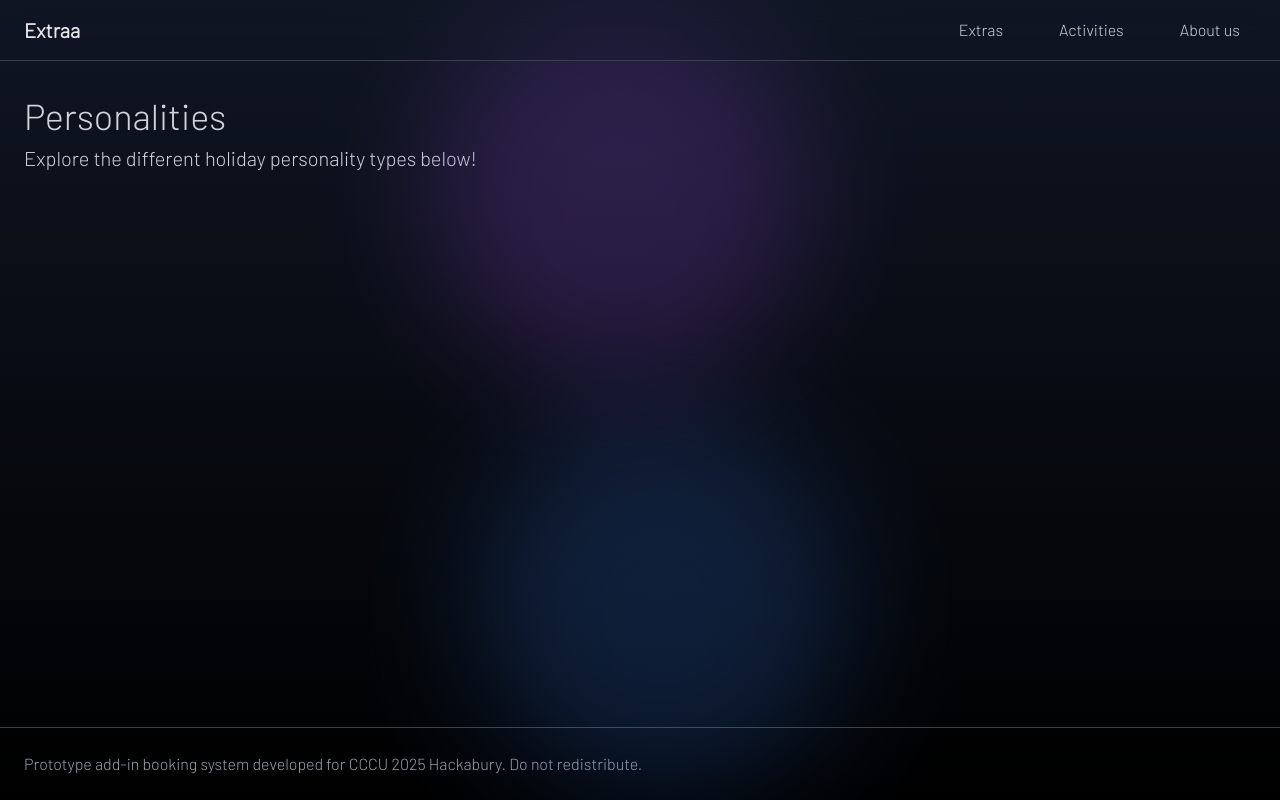
After one commit to jess-excell/hackabury-submission, a Django app: page /personality/ in a window 1280 px wide. The commit adds this page. Run offline with Django 5.2, Linux system fonts and the light colour scheme; data that the repository does not hold is empty; some libraries are stand-ins or nearby versions.

Commit message:
Add ability to view all personality types from Personalities page

```diff
--- a/theApp/templates/activities.html
+++ b/theApp/templates/activities.html
@@ -6,7 +6,7 @@
     <div class="bg-blue-200/30 rounded-lg p-6 shadow-md">
         <h3 class="text-xl text-white font-semibold mb-2">Find an Activity</h3>
         <p class="text-gray-300 mb-4">Give someone special an unforgettable experience. Not sure what's best for them? Take this short quiz to narrow down what will make their day.</p>
-        <a href="/quiz" class="text-blue-500 font-bold hover:underline">Take the quiz now</a>
+        <a href="{% url 'quiz' %}" class="text-blue-500 font-bold hover:underline">Take the quiz now</a> or <a href="{% url 'personalities' %}" class="text-blue-500 font-bold hover:underline">explore personality types</a>
     </div>
     {% for activity in activities %}
         <div class="bg-gray-800 rounded-lg p-6 shadow-md">
--- /dev/null
+++ b/theApp/templates/personalities.html
@@ -0,0 +1,19 @@
+{% extends 'base.html' %}
+{% block content %}
+<h1 class="text-4xl pb-2">Personalities</h1>
+<p class="text-xl pb-5">Explore the different holiday personality types below!</p>
+
+<ul class="grid grid-cols-1 md:grid-cols-2 lg:grid-cols-3 gap-6">
+    {% for personality in personalities %}
+        <a class="brightness-90 hover:brightness-[110%] cursor-pointer ease-in-out transition" href="{% url 'personality' personality=personality.slug %}">
+            <li class="outline m-10 rounded">
+                <image src={{personality.image_src}} class="aspect-[3/2] rounded-tl rounded-tr"/>
+                <div class="p-3">
+                    <h3 class="font-bold">{{personality | title}}</h3>
+                    <p>{{personality.description}}</p>
+                </div>
+            </li>
+        </a>
+    {% endfor %}
+</ul>
+{% endblock %}
--- a/theApp/urls.py
+++ b/theApp/urls.py
@@ -10,5 +10,6 @@ urlpatterns = [
     path('activities/', ActivitiesView, name='activities'),
     path('about/', AboutView.as_view(), name='about'),
     path('quiz/', QuizView.as_view(), name="quiz"),
+    path('personality/', PersonalitiesView.as_view(), name="personalities"),
     path('personality/<slug:personality>', PersonalityView.as_view(), name="personality")
 ]
--- a/theApp/views.py
+++ b/theApp/views.py
@@ -5,7 +5,7 @@ from django.http import HttpResponse
 from django.shortcuts import redirect
 from .models import addOn, HolidayPersonalityType
 from django.db.models import Q
-from django.views.generic import DetailView
+from django.views.generic import DetailView, ListView
 from django.shortcuts import get_object_or_404
 
 from django.views.generic.edit import FormView
@@ -144,6 +144,12 @@ class QuizView(FormView):
         top = max(scores, key=scores.get)
         return redirect("personality", personality=top)
 
+class PersonalitiesView(ListView):
+    """View used with `personalities.html` to provide a menu of holiday personality types."""
+    template_name = "personalities.html"
+    context_object_name = "personalities"
+    model = HolidayPersonalityType
+
 class PersonalityView(DetailView):
     """View used with `personality.html` to display user's personality type."""
     template_name = "personality.html"
```
